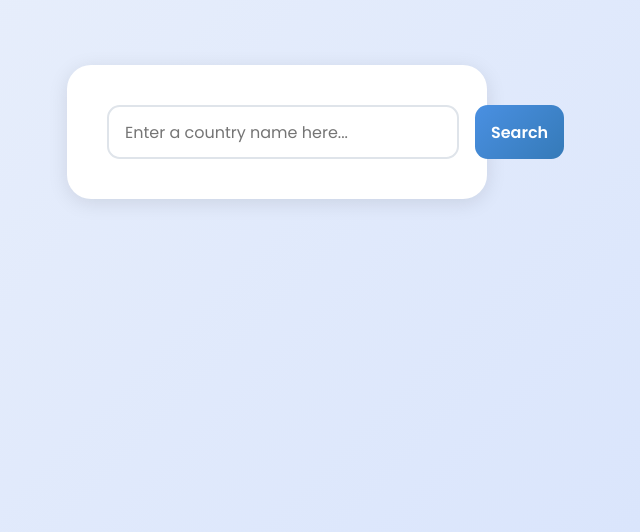
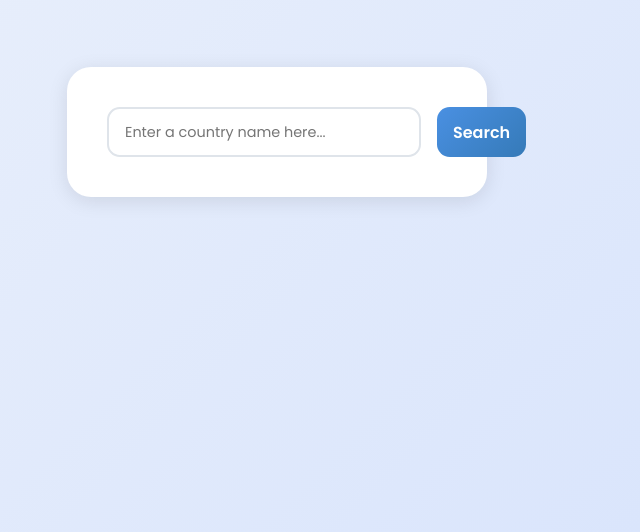
Before and after one commit to orhanturkmenoglu/country-guide-app, a plain HTML site: page index.html in a window 1280 px wide. Shown: the part 268-800 px from the top of the page, without its empty margins (363-1003 px from the left). Drawn offline with Linux system fonts and the light colour scheme.

Commit message:
LAST COMMİT

```diff
--- a/script.js
+++ b/script.js
@@ -1,6 +1,8 @@
 const searchButton = document.querySelector("#search-btn");
 const countryInp = document.querySelector("#country-inp");
 const result = document.querySelector("#result");
+
+const data = "https://restcountries.com/v3.1/all";
 
 // Fetch and display country data
 const fetchCountryData = async (countryName) => {
@@ -14,6 +16,7 @@ const fetchCountryData = async (countryName) => {
     }
 
     const data = await response.json();
+    console.log(data);
     displayCountryData(data[0]);
   } catch (error) {
     displayError(
--- a/style.css
+++ b/style.css
@@ -51,7 +51,7 @@ h2 {
   padding: 0.8rem 1rem;
   border: 2px solid #dfe4ea;
   border-radius: 0.8rem;
-  font-size: 1rem;
+  font-size: 0.9rem;
   color: #333;
   outline: none;
   transition: border-color 0.3s ease, box-shadow 0.3s ease;
```
